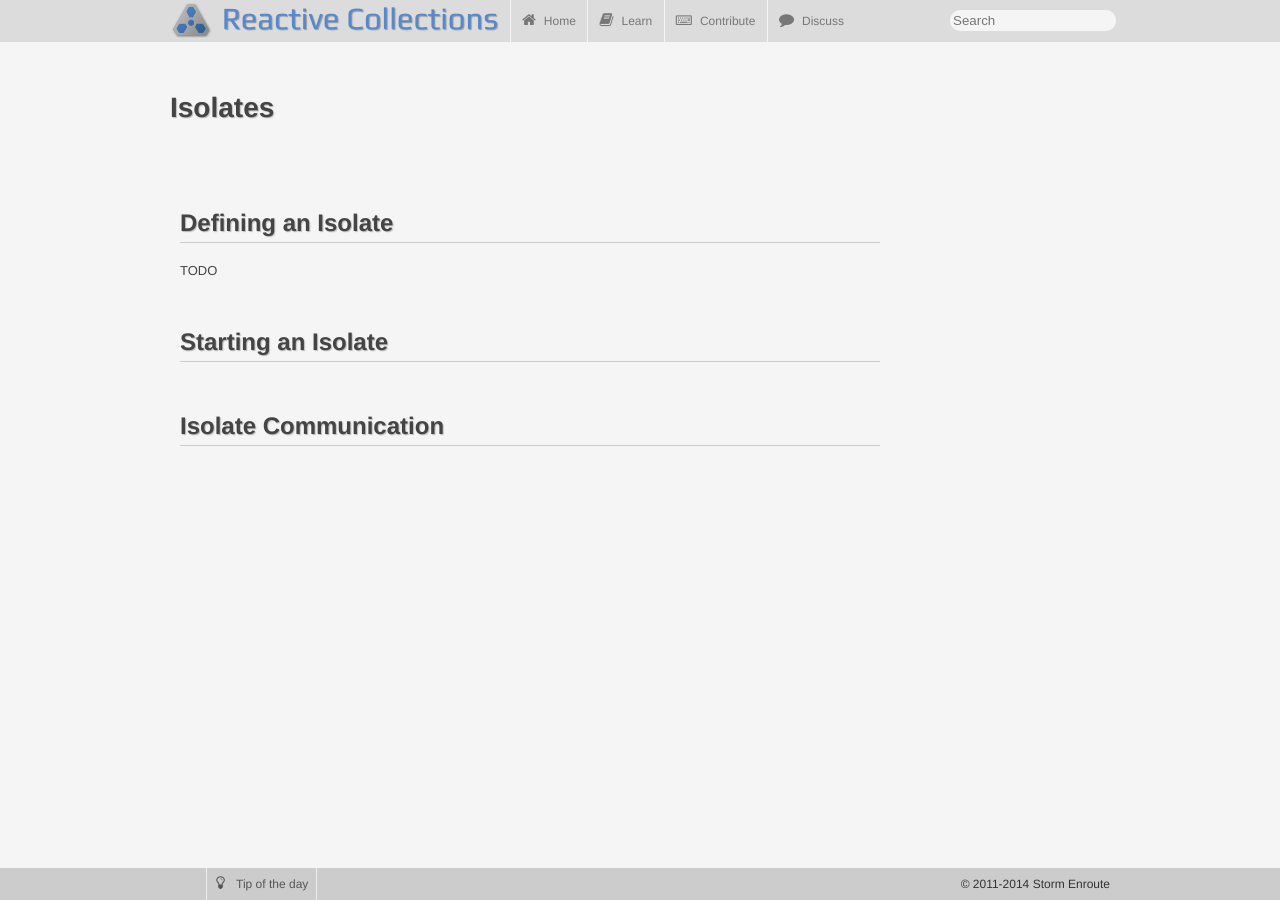
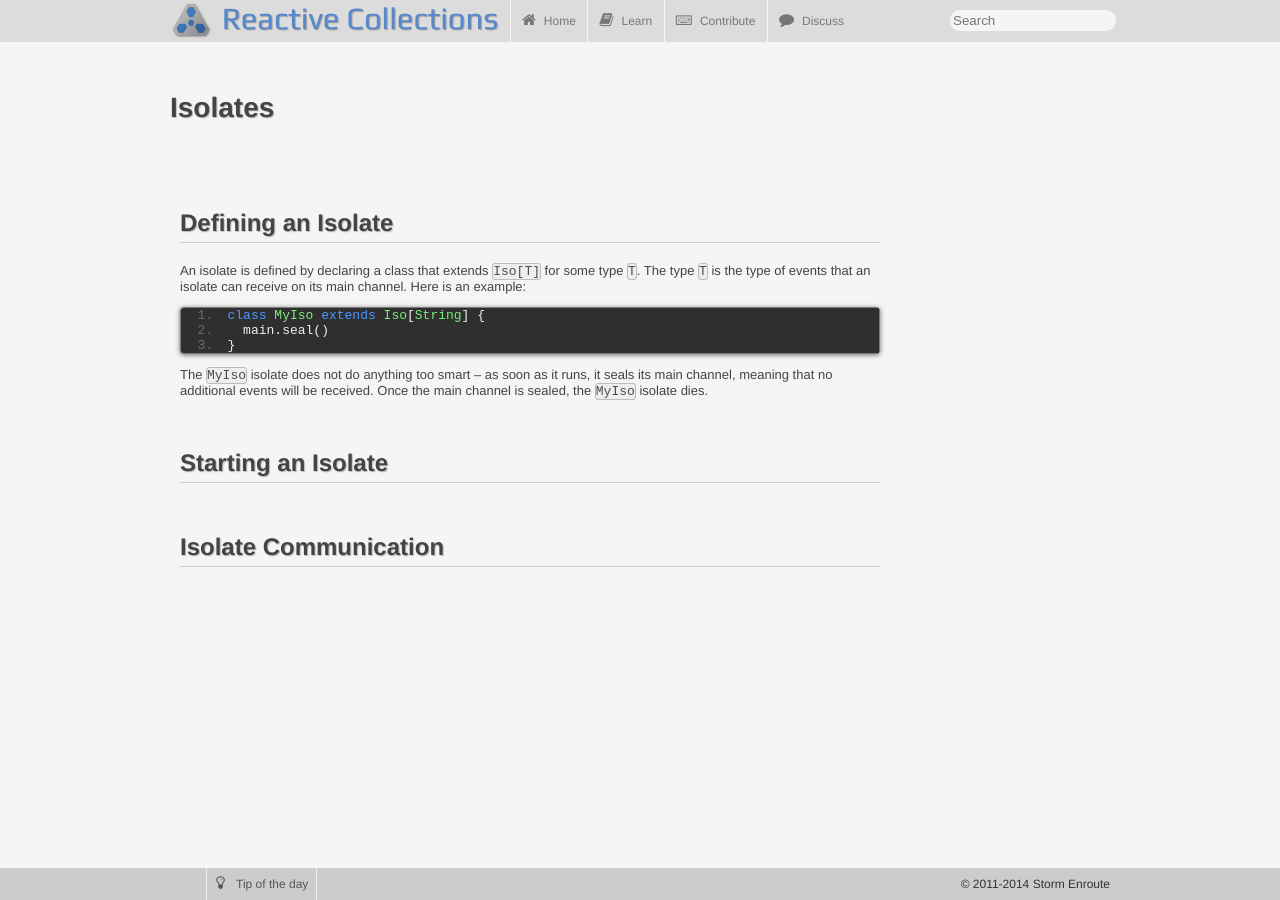
Before and after one commit to reactors-io/reactors-io.github.io, a Jekyll site: the page built from docs/0.6/isolates.md, in a window 1280 px wide. Built offline with Jekyll 4.4.1, drawn with Linux system fonts in a browser that asks for light colours.

Commit message:
Add simple isolate declaration example.

```diff
--- a/docs/0.6/isolates.md
+++ b/docs/0.6/isolates.md
@@ -15,7 +15,18 @@ pagetot: 10
 
 ## Defining an Isolate
 
-TODO
+An isolate is defined by declaring a class that extends `Iso[T]` for some type `T`.
+The type `T` is the type of events that an isolate can receive on its main
+channel.
+Here is an example:
+
+    class MyIso extends Iso[String] {
+      main.seal()
+    }
+
+The `MyIso` isolate does not do anything too smart -- as soon as it runs,
+it seals its main channel, meaning that no additional events will be received.
+Once the main channel is sealed, the `MyIso` isolate dies.
 
 
 ## Starting an Isolate
```
Also changed, not shown: contribute.md (line endings or trailing spaces).
